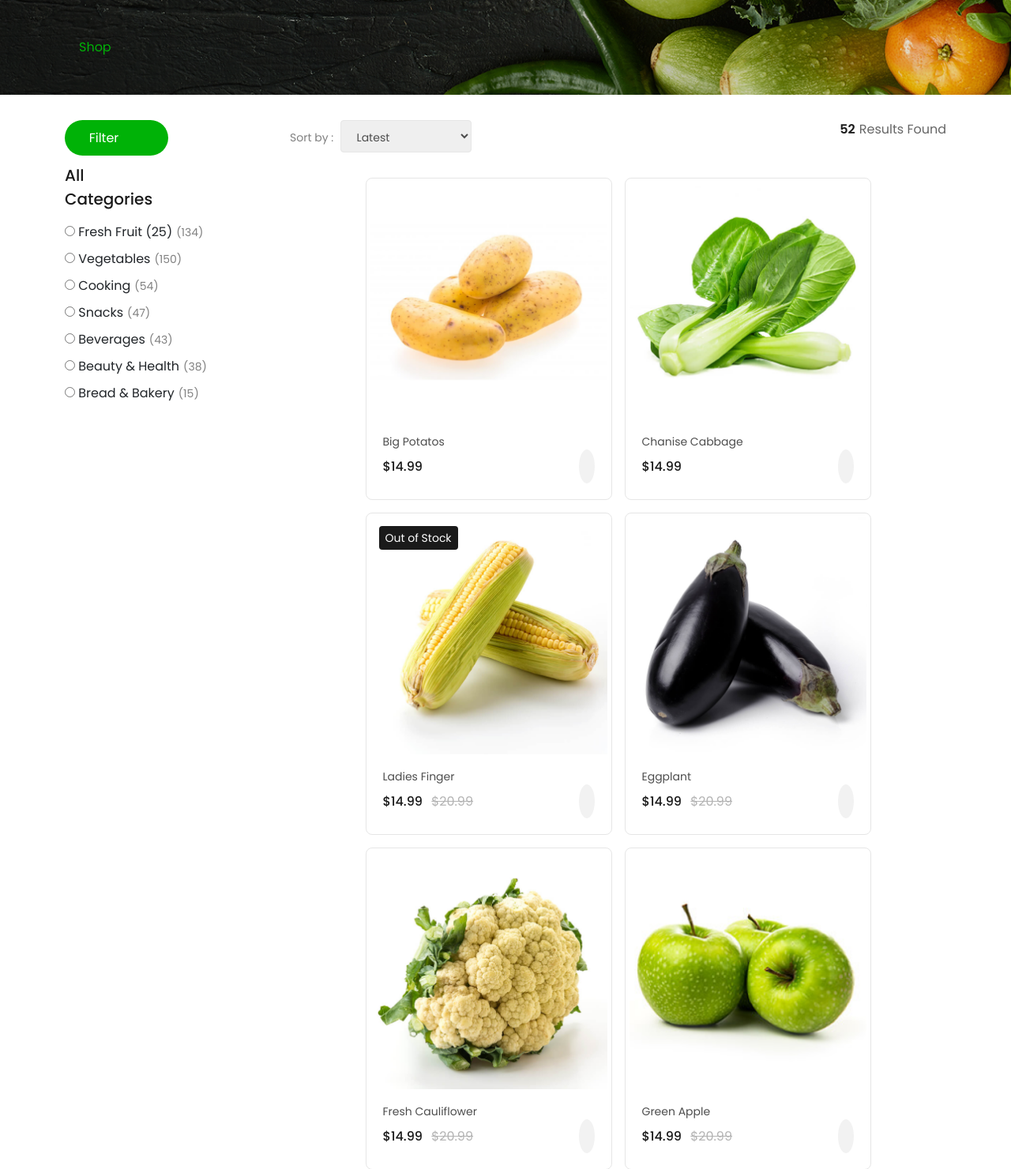
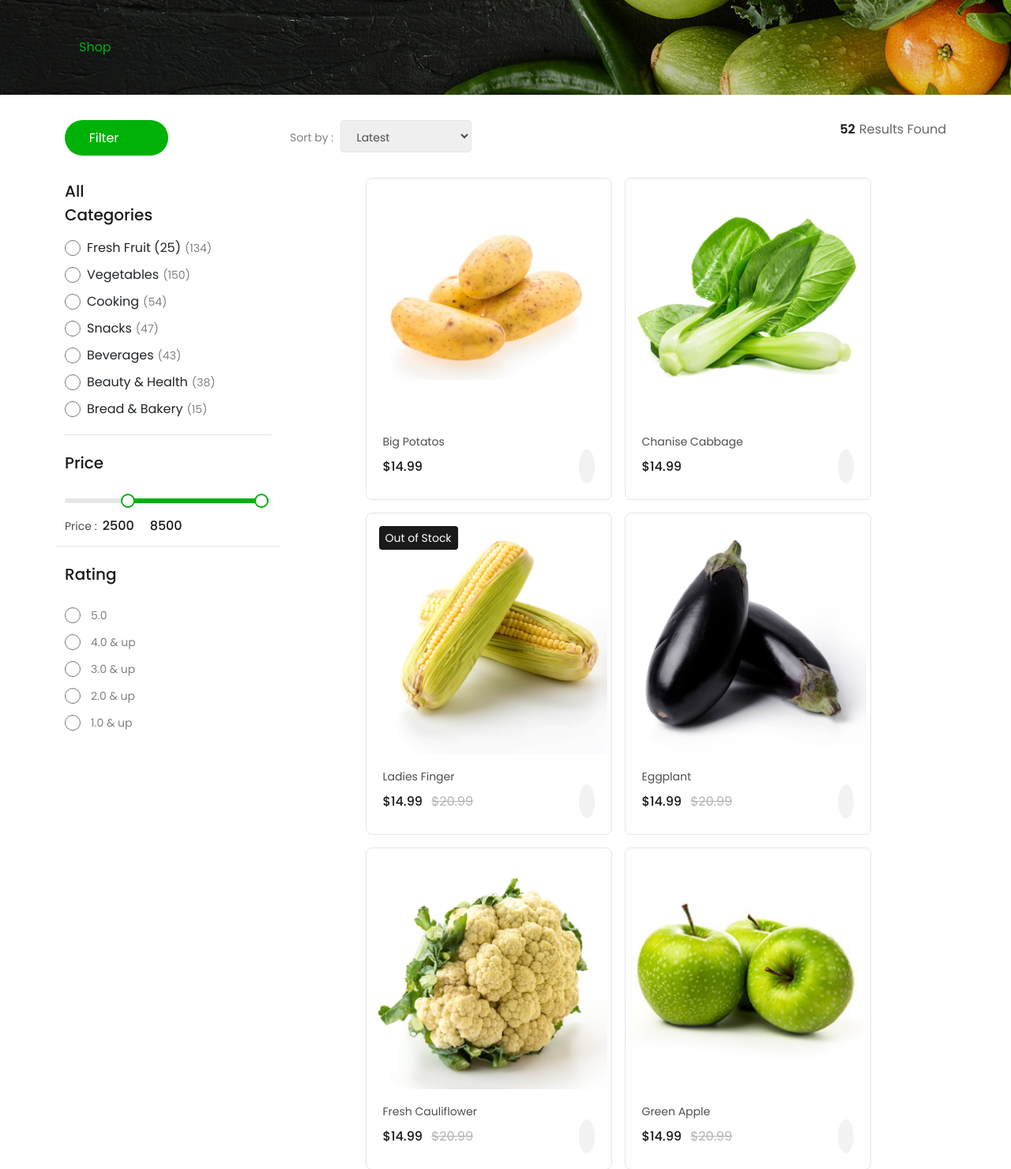
Before and after one commit to SadmanSalim/EcoBazar, a PHP site: page /shop.html in a window 1280 px wide. Shown: the part 197-1677 px from the top of the page at 79% size. Run offline with PHP 8.4, Linux system fonts and the light colour scheme; some libraries are stand-ins or nearby versions.

Commit message:
added shop page

```diff
--- a/assets/css/shop.css
+++ b/assets/css/shop.css
@@ -639,6 +639,7 @@ nav .quickCall a {
   margin: 32px 0;
 }
 /* ! ===================Filtering Left Section Start Here======================== */
+/* *All Categories Radio Buttons Start Here */
 .filterBtn {
   position: relative;
 }
@@ -664,6 +665,9 @@ nav .quickCall a {
   padding: 10px 0;
   cursor: pointer;
 }
+.categories {
+  margin-top: 20px;
+}
 .categories .radioParent a {
   font-weight: 500;
   font-size: 20px;
@@ -673,11 +677,14 @@ nav .quickCall a {
 
 .shopCollapse {
   overflow: hidden;
+  padding-bottom: 20px;
 }
 
 .shopOpen {
   transition: 0.3s ease;
   transform: translateY(-100%);
+  height: 0;
+  overflow: hidden;
 }
 .shopOpen li {
   padding: 5px 0;
@@ -685,6 +692,14 @@ nav .quickCall a {
 .shopOpen label {
   cursor: pointer;
 }
+.shopOpen li input {
+  width: 20px;
+  height: 20px;
+  margin-right: 8px;
+  background: #00b207;
+  cursor: pointer;
+}
+
 .shopOpen label span {
   font-weight: 400;
   font-size: 14px;
@@ -694,10 +709,176 @@ nav .quickCall a {
 }
 .shopOpen.active {
   transform: translateY(0%);
-  height: auto;
+  height: 233px;
   overflow: visible;
 }
-/* !======================== Filtering Left Section End Here =====================*/
+/* *All Categories Radio Buttons End Here */
+
+/* *Price Range Slider Start Here */
+.priceBtn {
+  padding: 20px 0;
+  cursor: pointer;
+  font-weight: 500;
+  font-size: 20px;
+  line-height: 150%;
+  color: var(--gray-scale-gray-–-900);
+  z-index: 5;
+  border-top: 1px solid var(--gray-scale-gray-–-100);
+}
+.priceRangeWrapper {
+  overflow: hidden;
+}
+.priceRangeOpen {
+  transition: 0.3s ease;
+  transform: translateY(-100%);
+  height: 0;
+  overflow: hidden;
+}
+.priceRangeOpen.active {
+  transform: translateY(0%);
+  height: 70px;
+  padding: 10px 0;
+}
+
+.price-input-container {
+  margin-top: 16px;
+}
+
+input::-webkit-outer-spin-button,
+input::-webkit-inner-spin-button {
+  -webkit-appearance: none;
+  margin: 0;
+}
+
+.slider-container {
+  width: 300px;
+}
+
+.slider-container {
+  height: 6px;
+  position: relative;
+  background: var(--gray-scale-gray-–-100);
+  border-radius: 5px;
+}
+
+.slider-container .price-slider {
+  height: 100%;
+  left: 25%;
+  right: 15%;
+  position: absolute;
+  border-radius: 5px;
+  background: var(--branding-success);
+}
+
+.range-input {
+  position: relative;
+}
+.price-input {
+  display: flex;
+  align-items: center;
+}
+.price-input iconify-icon {
+  margin: 0 5px;
+}
+.price-input span {
+  font-weight: 400;
+  font-size: 14px;
+  line-height: 150%;
+  color: var(--gray-scale-gray-–-700);
+}
+.range-input input {
+  position: absolute;
+  width: 300px;
+  height: 5px;
+  background: none;
+  top: 0px;
+  pointer-events: none;
+  cursor: pointer;
+  -webkit-appearance: none;
+  z-index: 5;
+}
+
+input[type='range']::-webkit-slider-thumb {
+  height: 18px;
+  width: 18px;
+  border-radius: 70%;
+  background: var(--gray-scale-white);
+  pointer-events: auto;
+  -webkit-appearance: none;
+  border: 2px solid var(--branding-success);
+}
+.price-input span {
+  font-weight: 400;
+  font-size: 14px;
+  line-height: 150%;
+  color: var(--gray-scale-gray-–-700);
+  margin-right: 5px;
+}
+.price-input input {
+  width: 50px;
+  border: 0;
+  font-weight: 500;
+  color: var(--gray-scale-gray-–-900);
+  outline: none;
+}
+
+/* *Price Range Slider End Here */
+
+/* *Rating Stert Here */
+.ratingBtn {
+  padding: 20px 0;
+  cursor: pointer;
+  border-top: 1px solid var(--gray-scale-gray-–-100);
+}
+.categories {
+  margin-top: 20px;
+}
+.rating .ratingParent a {
+  font-weight: 500;
+  font-size: 20px;
+  line-height: 150%;
+  color: var(--gray-scale-gray-–-900);
+}
+.ratingCollapse {
+  overflow: hidden;
+  padding-bottom: 20px;
+}
+
+.ratingOpen {
+  transition: 0.3s ease;
+  transform: translateY(-100%);
+  height: 0;
+  overflow: hidden;
+}
+.ratingOpen li {
+  padding: 5px 0;
+}
+.ratingOpen label {
+  cursor: pointer;
+}
+.ratingOpen li input {
+  width: 20px;
+  height: 20px;
+  margin-right: 8px;
+  background: #00b207;
+  cursor: pointer;
+}
+
+.ratingOpen label span {
+  font-weight: 400;
+  font-size: 14px;
+  line-height: 150%;
+  color: var(--gray-scale-gray-–-500);
+  margin-left: 5px;
+}
+.ratingOpen.active {
+  transform: translateY(0%);
+  height: 233px;
+  overflow: visible;
+}
+/* *Rating End Here */
+
+/* *Filtering Left Section End Here */
 
 /* ? Products Right Section Start Here */
 
--- a/assets/js/shop.js
+++ b/assets/js/shop.js
@@ -18,4 +18,109 @@ $(document).ready(function () {
         : 'ep:arrow-down-bold'
     );
   });
+  $('.ratingBtn').click(function () {
+    let iconElement = $(this).find('iconify-icon');
+    $('.ratingOpen').toggleClass('active');
+    iconElement.attr(
+      'icon',
+      iconElement.attr('icon') === 'ep:arrow-down-bold'
+        ? 'ep:arrow-up-bold'
+        : 'ep:arrow-down-bold'
+    );
+  });
+  $('.priceBtn').click(function () {
+    let iconElement = $(this).find('iconify-icon');
+    $('.priceRangeOpen').toggleClass('active');
+    iconElement.attr(
+      'icon',
+      iconElement.attr('icon') === 'ep:arrow-down-bold'
+        ? 'ep:arrow-up-bold'
+        : 'ep:arrow-down-bold'
+    );
+  });
+  // Price toggle
+
+  // Price Range Slider End Here
+  const rangevalue = document.querySelector('.slider-container .price-slider');
+  const rangeInputvalue = document.querySelectorAll('.range-input input');
+
+  // Set the price gap
+  let priceGap = 500;
+
+  // Adding event listners to price input elements
+  const priceInputvalue = document.querySelectorAll('.price-input input');
+  for (let i = 0; i < priceInputvalue.length; i++) {
+    priceInputvalue[i].addEventListener('input', e => {
+      // Parse min and max values of the range input
+      let minp = parseInt(priceInputvalue[0].value);
+      let maxp = parseInt(priceInputvalue[1].value);
+      let diff = maxp - minp;
+
+      if (minp < 0) {
+        alert('minimum price cannot be less than 0');
+        priceInputvalue[0].value = 0;
+        minp = 0;
+      }
+
+      // Validate the input values
+      if (maxp > 10000) {
+        alert('maximum price cannot be greater than 10000');
+        priceInputvalue[1].value = 10000;
+        maxp = 10000;
+      }
+
+      if (minp > maxp - priceGap) {
+        priceInputvalue[0].value = maxp - priceGap;
+        minp = maxp - priceGap;
+
+        if (minp < 0) {
+          priceInputvalue[0].value = 0;
+          minp = 0;
+        }
+      }
+
+      // Check if the price gap is met
+      // and max price is within the range
+      if (diff >= priceGap && maxp <= rangeInputvalue[1].max) {
+        if (e.target.className === 'min-input') {
+          rangeInputvalue[0].value = minp;
+          let value1 = rangeInputvalue[0].max;
+          rangevalue.style.left = `${(minp / value1) * 100}%`;
+        } else {
+          rangeInputvalue[1].value = maxp;
+          let value2 = rangeInputvalue[1].max;
+          rangevalue.style.right = `${100 - (maxp / value2) * 100}%`;
+        }
+      }
+    });
+
+    // Add event listeners to range input elements
+    for (let i = 0; i < rangeInputvalue.length; i++) {
+      rangeInputvalue[i].addEventListener('input', e => {
+        let minVal = parseInt(rangeInputvalue[0].value);
+        let maxVal = parseInt(rangeInputvalue[1].value);
+
+        let diff = maxVal - minVal;
+
+        // Check if the price gap is exceeded
+        if (diff < priceGap) {
+          // Check if the input is the min range input
+          if (e.target.className === 'min-range') {
+            rangeInputvalue[0].value = maxVal - priceGap;
+          } else {
+            rangeInputvalue[1].value = minVal + priceGap;
+          }
+        } else {
+          // Update price inputs and range progress
+          priceInputvalue[0].value = minVal;
+          priceInputvalue[1].value = maxVal;
+          rangevalue.style.left = `${(minVal / rangeInputvalue[0].max) * 100}%`;
+          rangevalue.style.right = `${
+            100 - (maxVal / rangeInputvalue[1].max) * 100
+          }%`;
+        }
+      });
+    }
+  }
+  // Price Range Slider Start Here
 });
--- a/shop.html
+++ b/shop.html
@@ -364,6 +364,7 @@
                         <iconify-icon icon="rivet-icons:filter" width="20" height="20"></iconify-icon>
                      </span>
                   </div>
+                  <!-- *All Categories Radio Buttons Start Here-->
                   <div class="categories">
                      <div class="row align-items-center categoreBtn">
                         <div class="col-6 radioParent"><a type="button">All Categories</a></div>
@@ -373,40 +374,158 @@
                      </div>
                      <li class="shopCollapse">
                         <ul class="shopOpen active">
-                           <li>
+                           <li class="d-flex align-items-center">
                               <input type="radio" id="Fresh" name="Categories">
                               <label for="Fresh">Fresh Fruit (25)<span>(134)</span></label>
                            </li>
-                           <li>
+                           <li class="d-flex align-items-center">
                               <input type="radio" id="Vegetables" name="Categories">
                               <label for="Vegetables">Vegetables<span>(150)</span></label>
                            </li>
-                           <li>
+                           <li class="d-flex align-items-center">
                               <input type="radio" id="Cooking" name="Categories">
                               <label for="Cooking">Cooking<span>(54)</span></label>
                            </li>
-                           <li>
+                           <li class="d-flex align-items-center">
                               <input type="radio" id="Snacks" name="Categories">
                               <label for="Snacks">Snacks<span>(47)</span></label>
                            </li>
-                           <li>
+                           <li class="d-flex align-items-center">
                               <input type="radio" id="Beverages" name="Categories">
                               <label for="Beverages">Beverages<span>(43)</span></label>
                            </li>
-                           <li>
+                           <li class="d-flex align-items-center">
                               <input type="radio" id="Beauty" name="Categories">
                               <label for="Beauty">Beauty & Health<span>(38)</span></label>
                            </li>
-                           <li>
+                           <li class="d-flex align-items-center" class="d-flex align-items-center">
                               <input type="radio" id="Bread" name="Categories">
                               <label for="Bread">Bread & Bakery<span>(15)</span></label>
                            </li>
                         </ul>
                      </li>
                   </div>
+                  <!-- *All Categories Radio Buttons End Here-->
+                  <!-- *Price Range Slider Start Here -->
+
+                  <div class="priceBox">
+                     <div class="col-12 d-flex justify-content-between priceBtn">
+                        <span>Price</span>
+                        <span>
+                           <iconify-icon icon="ep:arrow-down-bold"></iconify-icon>
+                        </span>
+                     </div>
+                     <div class="priceRangeWrapper">
+                        <div class="priceRangeOpen active">
+                           <div class="slider-wrapper">
+                              <div class="range-input">
+                                 <input type="range" class="min-range" min="0" max="10000" value="2500" step="1">
+                                 <input type="range" class="max-range" min="0" max="10000" value="8500" step="1">
+                              </div>
+                              <div class="slider-container">
+                                 <div class="price-slider">
+                                 </div>
+                              </div>
+                           </div>
+                           <div class="price-input-container">
+                              <div class="price-input">
+                                 <span>Price :</span>
+                                 <input type="number" class="min-input price-value" value="2500">
+                                 <iconify-icon icon="tabler:minus"></iconify-icon>
+                                 <input type="number" class="max-input price-value" value="8500" readonly>
+                                 <div class="price-field">
+                                 </div>
+                              </div>
+                           </div>
+                        </div>
+                     </div>
+                  </div>
+
+                  <!-- *Price Range Slider End Here-->
+                  <!-- *Rating Stert Here-->
+                  <div class="rating">
+                     <div class="row align-items-center ratingBtn">
+                        <div class="col-6 ratingParent"><a type="button">Rating</a></div>
+                        <div class="col-6 text-end">
+                           <iconify-icon icon="ep:arrow-down-bold"></iconify-icon>
+                        </div>
+                     </div>
+                     <li class="shopCollapse">
+                        <ul class="ratingOpen active">
+                           <li class="d-flex align-items-center">
+                              <input type="radio" id="fiveStar" name="Categories">
+                              <label for="fiveStar">
+                                 <iconify-icon icon="twemoji:star" width="20" height="20"></iconify-icon>
+                                 <iconify-icon icon="twemoji:star" width="20" height="20"></iconify-icon>
+                                 <iconify-icon icon="twemoji:star" width="20" height="20"></iconify-icon>
+                                 <iconify-icon icon="twemoji:star" width="20" height="20"></iconify-icon>
+                                 <iconify-icon icon="twemoji:star" width="20" height="20"></iconify-icon>
+                                 <span>5.0</span>
+                              </label>
+                           </li>
+                           <li class="d-flex align-items-center">
+                              <input type="radio" id="ForStar" name="Categories">
+                              <label for="ForStar">
+                                 <iconify-icon icon="twemoji:star" width="20" height="20"></iconify-icon>
+                                 <iconify-icon icon="twemoji:star" width="20" height="20"></iconify-icon>
+                                 <iconify-icon icon="twemoji:star" width="20" height="20"></iconify-icon>
+                                 <iconify-icon icon="twemoji:star" width="20" height="20"></iconify-icon>
+                                 <iconify-icon icon="heroicons:star-20-solid" width="20" height="20"
+                                    style="color: #b3b3b3"></iconify-icon>
+                                 <span>4.0 & up</span>
+                              </label>
+                           </li>
+                           <li class="d-flex align-items-center">
+                              <input type="radio" id="threeStar" name="Categories">
+                              <label for="threeStar">
+                                 <iconify-icon icon="twemoji:star" width="20" height="20"></iconify-icon>
+                                 <iconify-icon icon="twemoji:star" width="20" height="20"></iconify-icon>
+                                 <iconify-icon icon="twemoji:star" width="20" height="20"></iconify-icon>
+                                 <iconify-icon icon="heroicons:star-20-solid" width="20" height="20"
+                                    style="color: #b3b3b3"></iconify-icon>
+                                 <iconify-icon icon="heroicons:star-20-solid" width="20" height="20"
+                                    style="color: #b3b3b3"></iconify-icon>
+                                 <span>3.0 & up</span>
+                              </label>
+                           </li>
+                           <li class="d-flex align-items-center">
+                              <input type="radio" id="tweStar" name="Categories">
+                              <label for="tweStar">
+                                 <iconify-icon icon="twemoji:star" width="20" height="20"></iconify-icon>
+                                 <iconify-icon icon="twemoji:star" width="20" height="20"></iconify-icon>
+                                 <iconify-icon icon="heroicons:star-20-solid" width="20" height="20"
+                                    style="color: #b3b3b3"></iconify-icon>
+                                 <iconify-icon icon="heroicons:star-20-solid" width="20" height="20"
+                                    style="color: #b3b3b3"></iconify-icon>
+                                 <iconify-icon icon="heroicons:star-20-solid" width="20" height="20"
+                                    style="color: #b3b3b3"></iconify-icon>
+                                 <span>2.0 & up</span>
+                              </label>
+                           </li>
+                           <li class="d-flex align-items-center">
+                              <input type="radio" id="oneStar" name="Categories">
+                              <label for="oneStar">
+                                 <iconify-icon icon="twemoji:star" width="20" height="20"></iconify-icon>
+                                 <iconify-icon icon="heroicons:star-20-solid" width="20" height="20"
+                                    style="color: #b3b3b3"></iconify-icon>
+                                 <iconify-icon icon="heroicons:star-20-solid" width="20" height="20"
+                                    style="color: #b3b3b3"></iconify-icon>
+                                 <iconify-icon icon="heroicons:star-20-solid" width="20" height="20"
+                                    style="color: #b3b3b3"></iconify-icon>
+                                 <iconify-icon icon="heroicons:star-20-solid" width="20" height="20"
+                                    style="color: #b3b3b3"></iconify-icon>
+                                 <span>1.0 & up</span>
+                              </label>
+                           </li>
+
+
+                        </ul>
+                     </li>
+                  </div>
+                  <!-- *Rating End Here-->
+
                </section>
                <!-- *Filtering End Hear -->
-
 
                <!-- *Products Start Here -->
                <section id="product" class="col-lg-9 col-12">
@@ -1055,7 +1174,6 @@
                </section>
                <!-- *Products End Hear -->
 
-
             </div>
          </div>
       </section>
```
